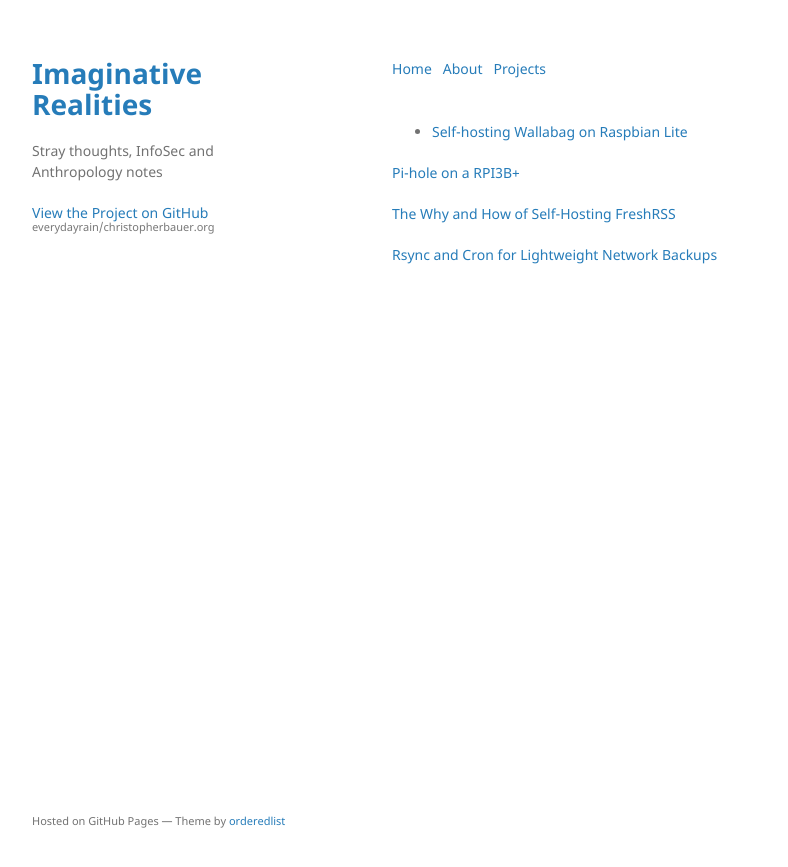
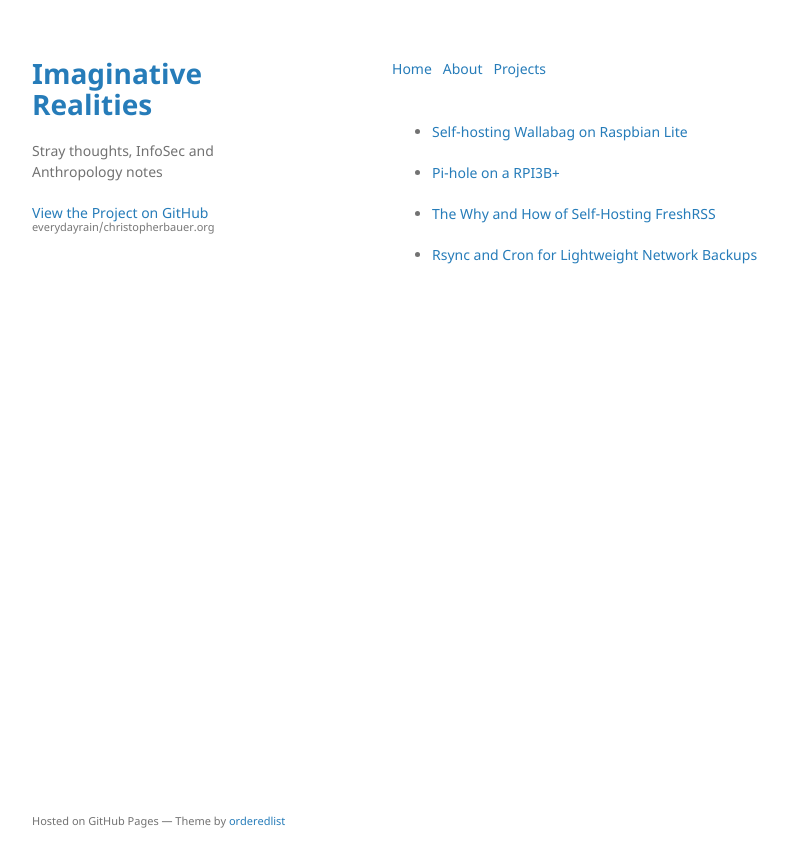
Before and after one commit to everydayrain/christopherbauer.org, a Jekyll site: the page built from projects.md, in a window 1280 px wide. Shown: the top 867 px of the page, without its empty margins (178-966 px from the left). Built offline with Jekyll 4.4.1, drawn with Linux system fonts in a browser that asks for light colours.

```diff
--- a/projects.md
+++ b/projects.md
@@ -5,8 +5,8 @@ title: Projects
 
 - [Self-hosting Wallabag on Raspbian Lite](https://christopherbauer.org/2022/02/06/Wallabag-Selfhost.html)
 
-[Pi-hole on a RPI3B+](https://christopherbauer.org/2022/06/13/Another-Pi-hole-Blog.html)
+- [Pi-hole on a RPI3B+](https://christopherbauer.org/2022/06/13/Another-Pi-hole-Blog.html)
 
-[The Why and How of Self-Hosting FreshRSS](https://christopherbauer.org/2022/09/15/The-Why-and-How-of-Self-Hosting-FreshRSS.html)
+- [The Why and How of Self-Hosting FreshRSS](https://christopherbauer.org/2022/09/15/The-Why-and-How-of-Self-Hosting-FreshRSS.html)
 
-[Rsync and Cron for Lightweight Network Backups](https://christopherbauer.org/2022/22/28/rsync-cron.html)
+- [Rsync and Cron for Lightweight Network Backups](https://christopherbauer.org/2022/22/28/rsync-cron.html)
```
